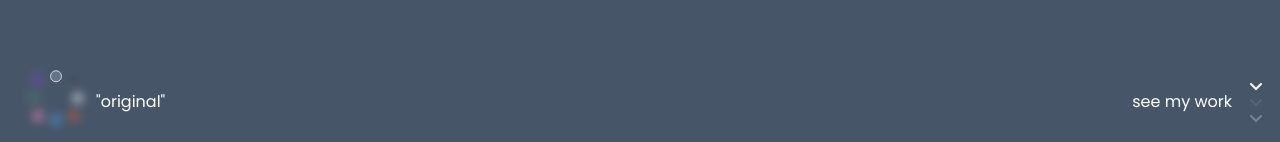
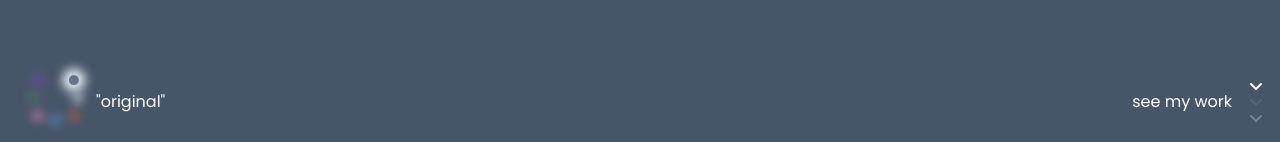
Before and after one commit to dayzyy/Portfolio, a React (Vite) app in the folder frontend/: page / in a window 1280 px wide. Shown: the part 658-800 px from the top of the page. Built offline with nearby package versions, Linux system fonts and the light colour scheme.

Commit message:
feat(frotned) add a cool glowing animation for the current theme circle

```diff
--- a/frontend/src/components/Logo.jsx
+++ b/frontend/src/components/Logo.jsx
@@ -29,7 +29,7 @@ export default function Logo() {
 	<div id="logo" className="flex gap-[.1rem] items-end">
 	    <h1>{'<'}</h1>
 	    <h1>{text.join("")}</h1>
-	    {!hideCursor && <div className="h-[26px] w-[13px] bg-[#00FFFF] mb-1"></div>}
+	    {!hideCursor && <div className="h-[26px] w-[13px] bg-[var(--color-text-primary)] mb-1"></div>}
 	    <h1>{'/'}</h1>
 	    <h1>{'>'}</h1>
 	</div>
--- a/frontend/src/components/Theme.jsx
+++ b/frontend/src/components/Theme.jsx
@@ -2,9 +2,11 @@ import { useState, useEffect } from "react"
 
 export default function Theme() {
     const [theme, setTheme] = useState(JSON.parse(localStorage.getItem('theme')) || {name: "original", color: "#64748B" })
+    const [isActive, setIsActive] = useState(false)
+
     const themes = [
+	{name: "dark", color: "#1E293B" },
 	{name: "original", color: "#64748B" },
-	{name: "dark", color: "#1E293B" },
 	{name: "light", color: "#E2E8F0" },
 	{name: "retro", color: "#C2410c" },
 	{name: "solarized", color: "#268BD2" },
@@ -26,6 +28,12 @@ export default function Theme() {
 	localStorage.setItem('theme', JSON.stringify(theme))
     }, [theme])
 
+    useEffect(_ => {
+	setTimeout(_ => {
+	    setIsActive(true)
+	},  3000)
+    }, [])
+
     return (
 	<div className="theme-box flex gap-8">
 	    <div
@@ -36,15 +44,18 @@ export default function Theme() {
 		    themes.map(t => {
 			return (
 			    <div key={t.name}
-				 className={`theme-circle ${theme.name == t.name ? 'show-theme' : 'hide-theme'}`}
-				 style={{backgroundColor: t.color, "--glow-color": t.color}}>
+				 className={`theme-circle
+					    ${theme.name == t.name ? 'show-theme' : 'hide-theme'}
+					    ${isActive ? 'active' : ''}
+					   `}
+				 style={{backgroundColor: t.color}}>
 			    </div>
 			)
 		    })
 		}
 	    </div>
 
-	    <p onClick={toggle_theme} className="cursor-pointer">"{theme.name}"</p>
+	    <p onClick={toggle_theme} className="cursor-pointer select-none">"{theme.name}"</p>
 	</div>
     )
 }
--- a/frontend/src/index.css
+++ b/frontend/src/index.css
@@ -335,18 +335,43 @@
 	position: absolute;
 	border: 1px solid var(--color-text-secondary);
 	border-radius: 50%;
+	box-shadow: none;
 	width: .8rem;
 	height: .8rem;
+	transition: transform .2s ease;
     }
 
-    .theme-circle:nth-of-type(1) {transform: translateY(-170%);}
-    .theme-circle:nth-of-type(2) {transform: translate(140%, -140%);}
-    .theme-circle:nth-of-type(3) {transform: translateX(170%);}
-    .theme-circle:nth-of-type(4) {transform: translate(140%, 140%);}
-    .theme-circle:nth-of-type(5) {transform: translateY(170%);}
-    .theme-circle:nth-of-type(6) {transform: translate(-140%, 140%);}
-    .theme-circle:nth-of-type(7) {transform: translateX(-170%);}
-    .theme-circle:nth-of-type(8) {transform: translate(-140%, -140%);}
+    .theme-circle.active:nth-of-type(1) {
+	transform: translateY(-170%);
+    }
+    .theme-circle.active:nth-of-type(2) {
+	transform: translate(140%, -140%);
+	transition-delay: .1s;
+    }
+    .theme-circle.active:nth-of-type(3) {
+	transform: translateX(170%);
+	transition-delay: .2s;
+    }
+    .theme-circle.active:nth-of-type(4) {
+	transform: translate(140%, 140%);
+	transition-delay: .3s;
+    }
+    .theme-circle.active:nth-of-type(5) {
+	transform: translateY(170%);
+	transition-delay: .4s;
+    }
+    .theme-circle.active:nth-of-type(6) {
+	transform: translate(-140%, 140%);
+	transition-delay: .5s;
+    }
+    .theme-circle.active:nth-of-type(7) {
+	transform: translateX(-170%);
+	transition-delay: .6s;
+    }
+    .theme-circle.active:nth-of-type(8) {
+	transform: translate(-140%, -140%);
+	transition-delay: .7s;
+    }
 }
 
 @layer utilities {
@@ -404,7 +429,7 @@
     }
 
     .show-theme {
-	animation: glow 1.5s infinite alternate;
+	animation: glow .7s infinite .1s;
     }
 
     .hide-theme {
@@ -413,9 +438,9 @@
     }
 
     @keyframes glow {
-	0% { box-shadow: 0 0 20px red !important; }
-	50% { box-shadow: 0 0 40px red !important; }
-	100% { box-shadow: 0 0 10px red !important; }
+	0% { box-shadow: 0 0 10px 5px var(--color-icon-lang); }
+	50% { box-shadow: 0 0 20px 10px var(--color-icon-lang); }
+	100% { box-shadow: 0 0 10px 5px var(--color-icon-lang); }
     }
 
      @keyframes slide-x { to {transform: translateX(0);} }
```
